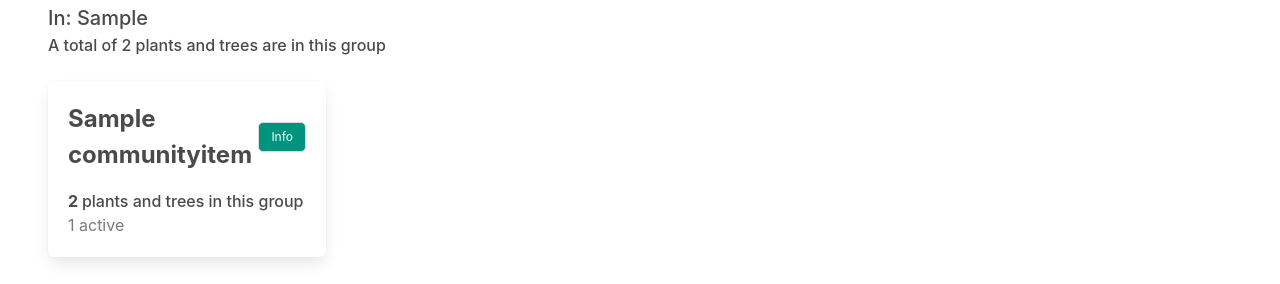
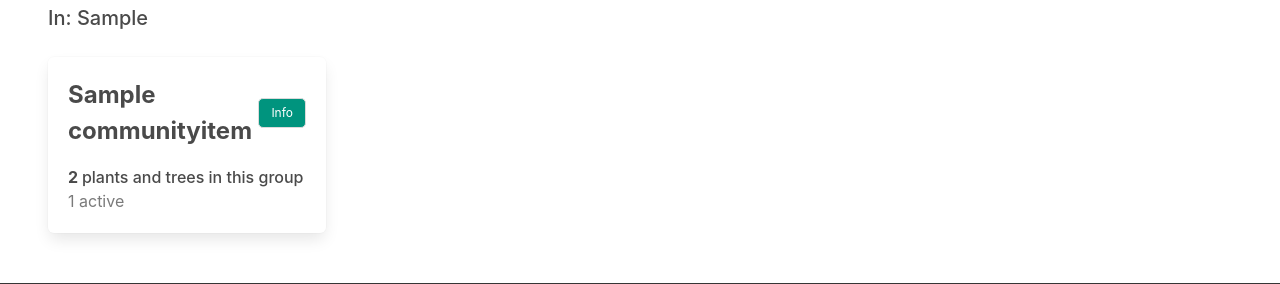
Before and after one commit to ArjunS07/greenqode, a Django app: page /viewgroup/1 in a window 1280 px wide. Shown: the part 227-511 px from the top of the page. Run offline with Django 4.2, Linux system fonts and the light colour scheme; tables that the repository leaves empty hold one stand-in row (values such as "Sample post").

Commit message:
update group detail UI

```diff
--- a/templates/groupDetail.html
+++ b/templates/groupDetail.html
@@ -10,17 +10,17 @@
   <div class="">
     <div class="">
       <h1 class="title is-3 has-text-weight-bold"> {{ group.title }} </h1>
-      <p class="is-size-5 has-text-weight-medium">
+      <p class="is-size-5 has-text-weight-medium has-text-grey-dark">
         By: <a href="{{ group.community.detailURL }}" class="has-text-success	">
           {{ group.community.name }}
         </a>
       </p>
-      <p class="is-size-5 has-text-weight-medium">
+      <p class="is-size-5 has-text-weight-medium has-text-grey-dark">
         In: {{ group.location }}
       </p>
-      <p class="is-size-6 has-text-weight-medium" href=""> A total of {{ group.numTotalItems }} plants and trees are in
-        this group </p>
-
+      {% if throughModel|length > 1 %}
+      <p class="is-size-5 has-text-weight-medium mt-3" href=""> '{{ group.title }}' has a total of {{ group.numTotalItems }} plants and trees </p>
+      {% endif %}
     </div>
 
     <br>
```
